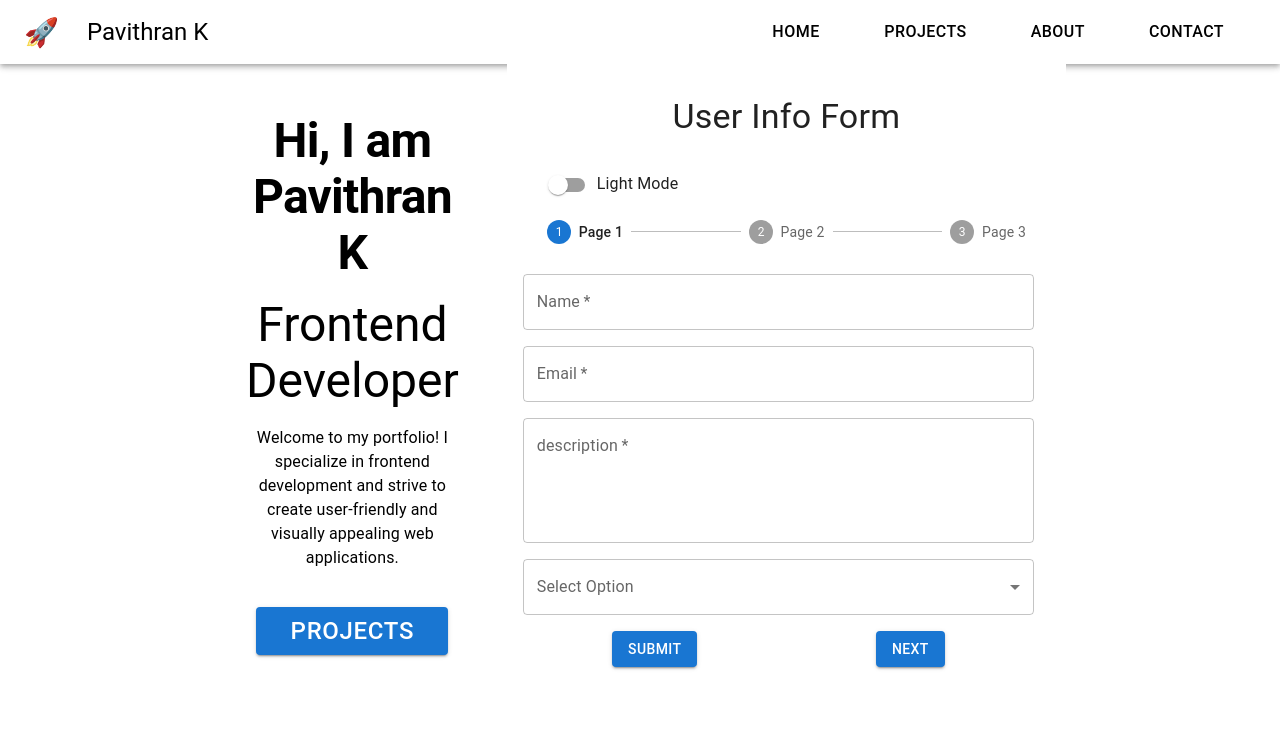
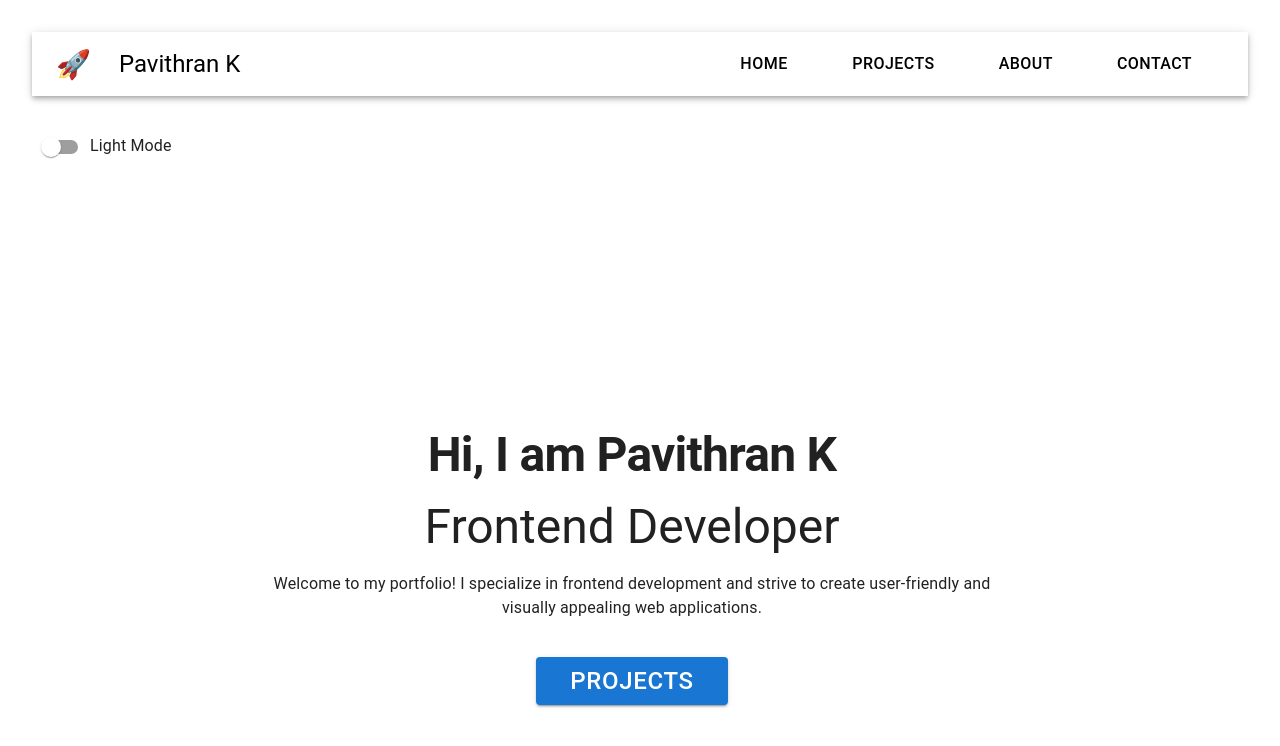
Before and after one commit to Pavithrank02/personal-portfolio, a React (Create React App) app: page / in a window 1280 px wide. Shown: the top 746 px of the page. Built offline with nearby package versions, Linux system fonts and the light colour scheme.

Commit message:
different format

```diff
--- a/src/App.js
+++ b/src/App.js
@@ -8,6 +8,7 @@ import ProjectsPage from './view/ProjectsPage';
 import ContactPage from './view/ContactPage';
 import FontSelector from './components/fonts/FontSelector';
 import { useState } from 'react';
+import UserInfoForm from './components/forms/UserInfoForm';
 
 const App = () => {
   const [selectedFont, setSelectedFont] = useState('Arial');
@@ -19,13 +20,13 @@ const App = () => {
   return (
     <Router>
     <div style={{ height: '100vh', overflowY: 'scroll', fontFamily: selectedFont }} >
-      <Header />
       <Routes>
         {/* Define routes for different pages */}
         <Route exact path="/" element={<HomePage />} />
         {/* Add routes for other pages like Projects, About, Contact */}
         <Route path="/projects" element={<ProjectsPage />} />
         <Route path="/about" element={<AboutMe />} />
+        <Route path="/user" element={<UserInfoForm />} />
         <Route path="/contact" element={<ContactPage />} />
         <Route path="/font" element={<FontSelector selectedFont={selectedFont}
         onSelectFont={handleSelectFont} /> } />
--- a/src/components/HomePage.js
+++ b/src/components/HomePage.js
@@ -1,11 +1,32 @@
 // src/components/HomePage.js
 
-import React from 'react';
-import { Container, Typography, Button, List, ListItem,styled,  ListItemIcon, Link } from '@mui/material';
+import React, { useState } from 'react';
+import { Container, Typography, List, ListItem, styled, ListItemIcon, Link } from '@mui/material';
 import { GitHub, LinkedIn, Twitter, Instagram } from '@mui/icons-material';
 import UserInfoForm from './forms/UserInfoForm';
+import AboutMe from '../view/AboutMe';
+import ProjectsPage from '../view/ProjectsPage';
+import ContactForm from './ContactForm';
+import {
+  Button, createTheme, Grid, Switch, ThemeProvider,
+
+} from '@mui/material';
+import Header from './Header';
+
+
+const StyledContainer = styled('div')(({ theme }) => ({
+  backgroundColor: theme.palette.background.default,
+  color: theme.palette.text.primary,
+  padding: theme.spacing(4),
+  transition: 'background-color 0.3s, color 0.3s',
+}));
 
 const HomePage = () => {
+  const [darkMode, setDarkMode] = useState(false);
+  const handleThemeToggle = () => {
+    setDarkMode(!darkMode);
+  };
+
   // Styled ListItemIcon to add hover animation
   const AnimatedListItemIcon = styled(ListItemIcon)({
     transition: 'transform 0.3s ease-in-out',
@@ -14,10 +35,22 @@ const AnimatedListItemIcon = styled(ListItemIcon)({
     },
   });
 
+  const lightTheme = createTheme({
+    palette: {
+      mode: 'light',
+    },
+  });
+
+  const darkTheme = createTheme({
+    palette: {
+      mode: 'dark',
+    },
+  });
+
   const containerStyle = {
     display: 'flex',
     flexDirection: 'row',
-    minHeight: '80vh',
+    minHeight: '100vh',
 
   };
 
@@ -54,13 +87,25 @@ const AnimatedListItemIcon = styled(ListItemIcon)({
   };
 
   const socialMediaLinks = [
-    { icon: <GitHub sx={{ fontSize: 40,  color: 'primary' }}/>, url: 'https://github.com/yourusername' },
-    { icon: <LinkedIn sx={{ fontSize: 40 }}/>, url: 'https://linkedin.com/in/yourusername' },
+    { icon: <GitHub sx={{ fontSize: 40, color: 'primary' }} />, url: 'https://github.com/yourusername' },
+    { icon: <LinkedIn sx={{ fontSize: 40 }} />, url: 'https://linkedin.com/in/yourusername' },
     { icon: <Twitter sx={{ fontSize: 40 }} />, url: 'https://twitter.com/yourusername' },
-    { icon: <Instagram sx={{ fontSize: 40 }}/>, url: 'https://instagram.com/yourusername' },
+    { icon: <Instagram sx={{ fontSize: 40 }} />, url: 'https://instagram.com/yourusername' },
   ];
 
   return (
+    <ThemeProvider theme={darkMode ? darkTheme : lightTheme}>
+      <StyledContainer>
+          <Header />
+        <Grid item xs={12} sx={{ marginTop: '2rem' }}>
+          <Switch checked={darkMode} onChange={handleThemeToggle} color="primary" />
+          <Typography variant="body1" component="span">
+            {darkMode ? 'Dark Mode' : 'Light Mode'}
+          </Typography>
+        </Grid>
+        <Container >
+
+        </Container>
         <Container maxWidth="md" style={containerStyle}>
           <div style={menuStyle}>
             <List>
@@ -86,14 +131,23 @@ const AnimatedListItemIcon = styled(ListItemIcon)({
             <Typography variant="body1" gutterBottom>
               Welcome to my portfolio! I specialize in frontend development and strive to create
               user-friendly and visually appealing web applications.        </Typography>
-        <Button style={{fontSize: 'x-large', width: '15vw', height: "6vh", marginTop: '4vh'}} variant="contained" color="primary" component="a" href="/projects">
+            <Button style={{ fontSize: 'x-large', width: '15vw', height: "6vh", marginTop: '4vh' }} variant="contained" color="primary" component="a" href="/projects">
               Projects
             </Button>
           </div>
-      <div>
-        <UserInfoForm />
-      </div>
+
         </Container>
+        <Container maxWidth="md">
+          <AboutMe />
+        </Container>
+        <Container minWidth="lg" >
+          <ProjectsPage />
+        </Container>
+        <Container maxWidth="lg" >
+          <ContactForm />
+        </Container>
+      </StyledContainer>
+    </ThemeProvider>
   );
 };
 
--- a/src/components/ProjectCard.jsx
+++ b/src/components/ProjectCard.jsx
@@ -6,7 +6,7 @@ const cardStyle = {
   display: 'flex',
   flexDirection: 'column',
   justifyContent: 'space-between',
-
+  width: '100%',
   transition: 'transform 0.3s ease-in-out',
 };
 
--- a/src/components/fonts/FontSelector.jsx
+++ b/src/components/fonts/FontSelector.jsx
@@ -6,7 +6,6 @@ const FontSelector = ({ selectedFont, onSelectFont }) => {
     'Times New Roman',
     'Verdana',
     'Georgia',
-    // Add more font options as needed
   ];
 
   const handleFontChange = (e) => {
--- a/src/components/forms/UserInfoForm.jsx
+++ b/src/components/forms/UserInfoForm.jsx
@@ -46,7 +46,7 @@ const darkTheme = createTheme({
   },
 });
 
-const steps = ['Page 1', 'Page 2', 'Page 3'];
+const steps = ['Basic Info', 'Social Media and Skills Info', 'Project Info'];
 
 
 const UserInfoForm = () => {
@@ -227,7 +227,7 @@ const UserInfoForm = () => {
               User Info Form
             </Typography>
           </Grid>
-          <Grid item xs={12}>
+          <Grid item xs={12} >
             <Switch checked={darkMode} onChange={handleThemeToggle} color="primary" />
             <Typography variant="body1" component="span">
               {darkMode ? 'Dark Mode' : 'Light Mode'}
--- a/src/view/ProjectsPage.jsx
+++ b/src/view/ProjectsPage.jsx
@@ -15,7 +15,8 @@ const cardStyle = {
   justifyContents: "center",
   alignItems: "center",
   height: '30%',
-  width: '50%',
+  width: '100%',
+
 };
 const ProjectsPage = () => {
   // Your project data
```
Lines whose indentation alone changed are shown as unchanged.
